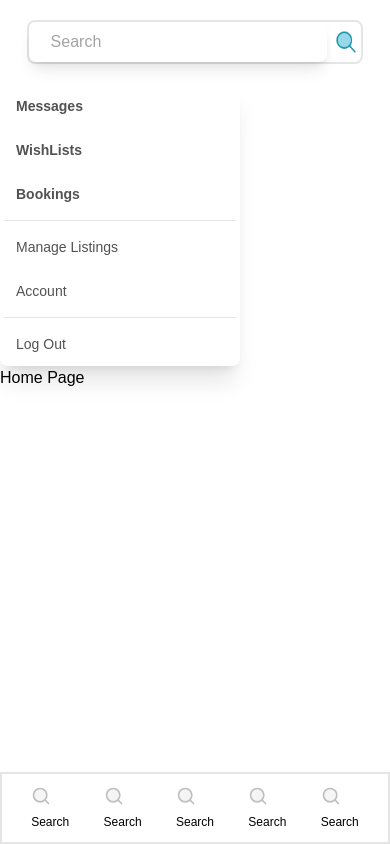
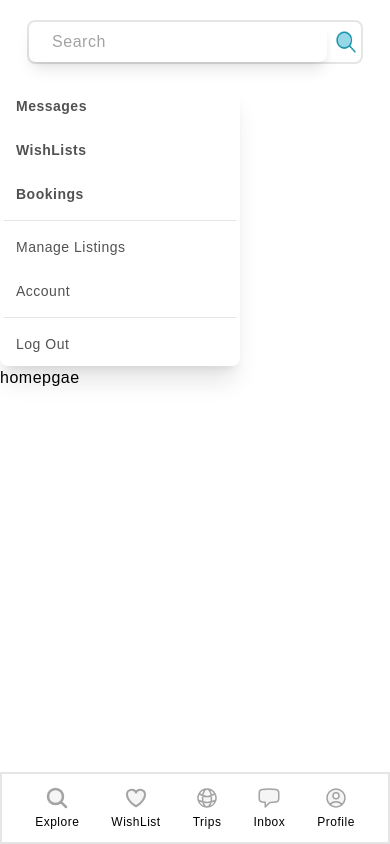
Before and after one commit to Nikankhadka/FYP_MeroGhar, a Next.js app in the folder meroghar/: page / in a window 390 px wide. Built offline with nearby package versions, Linux system fonts and the light colour scheme.

Commit message:
75% percent of footer child

```diff
--- /dev/null
+++ b/meroghar/src/Api/authmiddleware.ts
@@ -0,0 +1 @@
+import 'server-only'
--- a/meroghar/src/app/kyc/page.tsx
+++ /dev/null
@@ -1,5 +0,0 @@
-export default function Kyc(){
-    return(
-        <div>Kyc Here</div>
-    )
-}
--- a/meroghar/src/app/layout.tsx
+++ b/meroghar/src/app/layout.tsx
@@ -4,20 +4,26 @@ import NavBar from '../components/navbar'
 import InititailModal from '../components/navmodel'
 import LoginSignupModal from '../components/loginSignupModal'
 import Footer from '../components/footer'
+
+
+
 export default function RootLayout({children}: {children: React.ReactNode}) {
 
+  console.log("sever layout rendered")
 
   return (
     <html>
       <head />
       {/* body sets the root layout for entire application */}
       <body className='bg-white flex flex-col'>
+
         <NavBar />
         <InititailModal authState={true} />
 
         {/* this children represents each page component  that is rendered */}
         {children}
         <Footer />
+
         </body>
     </html>
   )
--- a/meroghar/src/app/page.tsx
+++ b/meroghar/src/app/page.tsx
@@ -1,4 +1,6 @@
 // this is basically the home page any foulder created within the app with page.tsx module will be set as a page
+
+
 
 
 
@@ -9,7 +11,8 @@ const HomePage=()=>{
 
     return(
 
-            <h1>Home Page</h1>
+        <h1>homepgae</h1>
+
 
 
 
--- /dev/null
+++ b/meroghar/src/components/Svg/footerchild.tsx
@@ -0,0 +1,124 @@
+import Link from "next/link"
+
+'use Client'
+
+
+interface FooterChild {
+    page: string
+    active: boolean
+  }
+
+export default function FooterChild({ page, active }: FooterChild) {
+    const Svgstyle=active ? 'h-6  w-6 fill-gray-100 stroke-themeColor': 'h-6 w-6 fill-gray-100  stroke-gray-400  transition-all  hover:stroke-themeColor'
+    const LinkStyle='mx-4 sm:mx-7 flex  flex-col items-center gap-1'
+
+
+    if (page == 'Explore') {
+      return (
+        <Link href="/" className={LinkStyle}>
+          <svg
+            xmlns="http://www.w3.org/2000/svg"
+            viewBox="0 0 24 24"
+            strokeWidth="2.5"
+            className={Svgstyle}
+          >
+            <path
+              stroke-linecap="round"
+              stroke-linejoin="round"
+              d="M21 21l-5.197-5.197m0 0A7.5 7.5 0 105.196 5.196a7.5 7.5 0 0010.607 10.607z"
+            />
+          </svg>
+          <span className="text-xs ">{page}</span>
+        </Link>
+      )
+    }
+
+    if (page == 'WishList') {
+      return (
+        <Link
+          href="/user/wishList"
+          className={LinkStyle}
+        >
+          <svg
+            xmlns="http://www.w3.org/2000/svg"
+            viewBox="0 0 24 24"
+            strokeWidth="2"
+            className={Svgstyle}
+          >
+            <path
+              stroke-linecap="round"
+              stroke-linejoin="round"
+              d="M21 8.25c0-2.485-2.099-4.5-4.688-4.5-1.935 0-3.597 1.126-4.312 2.733-.715-1.607-2.377-2.733-4.313-2.733C5.1 3.75 3 5.765 3 8.25c0 7.22 9 12 9 12s9-4.78 9-12z"
+            />
+          </svg>
+
+          <span className="text-xs ">{page}</span>
+        </Link>
+      )
+    }
+
+    if (page == 'Log in'||page=="Profile") {
+      return (
+        <Link href={page=='Log in'? '/login':"/user/account"} className={LinkStyle}>
+          <svg
+            xmlns="http://www.w3.org/2000/svg"
+            viewBox="0 0 24 24"
+            strokeWidth="1.5"
+            className={Svgstyle}
+          >
+            <path
+              stroke-linecap="round"
+              stroke-linejoin="round"
+              d="M17.982 18.725A7.488 7.488 0 0012 15.75a7.488 7.488 0 00-5.982 2.975m11.963 0a9 9 0 10-11.963 0m11.963 0A8.966 8.966 0 0112 21a8.966 8.966 0 01-5.982-2.275M15 9.75a3 3 0 11-6 0 3 3 0 016 0z"
+            />
+          </svg>
+
+          <span className="text-xs ">{page}</span>
+        </Link>
+      )
+    }
+
+    if (page == 'Trips') {
+      return (
+        <Link href="/login" className={LinkStyle}>
+          <svg
+            xmlns="http://www.w3.org/2000/svg"
+            viewBox="0 0 24 24"
+            stroke-width="1.5"
+            className={Svgstyle}
+          >
+            <path
+              stroke-linecap="round"
+              stroke-linejoin="round"
+              d="M12 21a9.004 9.004 0 008.716-6.747M12 21a9.004 9.004 0 01-8.716-6.747M12 21c2.485 0 4.5-4.03 4.5-9S14.485 3 12 3m0 18c-2.485 0-4.5-4.03-4.5-9S9.515 3 12 3m0 0a8.997 8.997 0 017.843 4.582M12 3a8.997 8.997 0 00-7.843 4.582m15.686 0A11.953 11.953 0 0112 10.5c-2.998 0-5.74-1.1-7.843-2.918m15.686 0A8.959 8.959 0 0121 12c0 .778-.099 1.533-.284 2.253m0 0A17.919 17.919 0 0112 16.5c-3.162 0-6.133-.815-8.716-2.247m0 0A9.015 9.015 0 013 12c0-1.605.42-3.113 1.157-4.418"
+            />
+          </svg>
+
+          <span className="text-xs ">{page}</span>
+        </Link>
+      )
+    }
+
+    if (page == 'Inbox') {
+      return (
+        <Link href="/login" className={LinkStyle}>
+          <svg
+            xmlns="http://www.w3.org/2000/svg"
+
+            stroke-width="1.5"
+            className={Svgstyle}
+          >
+            <path
+              stroke-linecap="round"
+              stroke-linejoin="round"
+              d="M2.25 12.76c0 1.6 1.123 2.994 2.707 3.227 1.087.16 2.185.283 3.293.369V21l4.076-4.076a1.526 1.526 0 011.037-.443 48.282 48.282 0 005.68-.494c1.584-.233 2.707-1.626 2.707-3.228V6.741c0-1.602-1.123-2.995-2.707-3.228A48.394 48.394 0 0012 3c-2.392 0-4.744.175-7.043.513C3.373 3.746 2.25 5.14 2.25 6.741v6.018z"
+            />
+          </svg>
+
+          <span className="text-xs ">{page}</span>
+        </Link>
+      )
+    }
+
+    return <h1>hello</h1>
+  }
--- a/meroghar/src/components/footer.tsx
+++ b/meroghar/src/components/footer.tsx
@@ -1,53 +1,24 @@
 'use client'
 
 import Link from 'next/link'
-import Image from 'next/legacy/image'
-import { Search } from './svgs'
+import FooterChild from './Svg/footerchild'
 
-export default function Footer() {
+
+
+
+
+//footer is going to be server render
+export default function Footer(): JSX.Element {
+  //check get auth state from initail root layout then conditionally render footerchild
+  //path=router.patth
+
   return (
-    <footer className="fixed bottom-0 flex w-full justify-around border-2 border-gray-200 p-3 md:hidden">
-      <FooterChild
-        url="http://localhost:3000"
-        img="/search.png"
-        text="Search"
-      />
-      <FooterChild
-        url="http://localhost:3000"
-        img="/search.png"
-        text="Search"
-      />
-      <FooterChild
-        url="http://localhost:3000"
-        img="/search.png"
-        text="Search"
-      />
-      <FooterChild
-        url="http://localhost:3000"
-        img="/search.png"
-        text="Search"
-      />
-      <FooterChild
-        url="http://localhost:3000"
-        img="/search.png"
-        text="Search"
-      />
-    </footer>
+    <main className="fixed bottom-0 z-50 w-full border-gray-200 p-3 flex justify-center items-center border-2  md:hidden">
+      <FooterChild page="Explore" active={false} />
+      <FooterChild page="WishList" active={false} />
+      <FooterChild page="Trips" active={false} />
+      <FooterChild page="Inbox" active={false} />
+      <FooterChild page="Profile" active={false} />
+    </main>
   )
 }
-
-interface footerprops {
-  url: string
-  img: string
-  text: string
-}
-
-function FooterChild({ url, img, text }: footerprops) {
-  return (
-    <Link href={url} className=" flex  flex-col gap-2 text-xs">
-        <Search className='w-5 h-5 fill-gray-100 stroke-3' />
-
-      <span>{text}</span>
-    </Link>
-  )
-}
--- a/meroghar/src/components/loginSignupModal.tsx
+++ b/meroghar/src/components/loginSignupModal.tsx
@@ -9,6 +9,7 @@ import { ErrorText } from './random'
 
 
 
+//since this component will be used multiple places always check the page before rendering the component
 
 export default function LoginSignupModal({ login }: loginSignupModal): JSX.Element {
   const {register,handleSubmit,watch,formState: { errors }} = useForm<LoginRegisterInput>()
@@ -19,7 +20,7 @@ export default function LoginSignupModal({ login }: loginSignupModal): JSX.Eleme
   }
 
   return (
-    <div className="mx-auto   my-5 flex w-4/5 flex-col items-center justify-center rounded-lg shadow-lg md:w-[540px]">
+    <div className="mx-auto my-8 border-2 border-gray-200 flex w-4/5 flex-col items-center justify-center rounded-lg shadow-lg md:w-[540px]">
 
       <div className=" flex w-full items-center  border-b-2 border-gray-200 p-3">
         <p className="w-11/12 text-center text-lg font-semibold text-mainColor ">
--- a/meroghar/src/components/svgs/index.tsx
+++ /dev/null
@@ -1 +0,0 @@
-export {default as Search} from "./search.svg"
--- a/meroghar/src/styles/globals.css
+++ b/meroghar/src/styles/globals.css
@@ -10,5 +10,6 @@
     font-family:'Airbnb Cereal', sans-serif;
     scroll-behavior: smooth;
     color:black;
+    letter-spacing:0.5px;
 
   }
```
Also changed, not shown: meroghar/src/components/svgs/search.svg (deleted).
